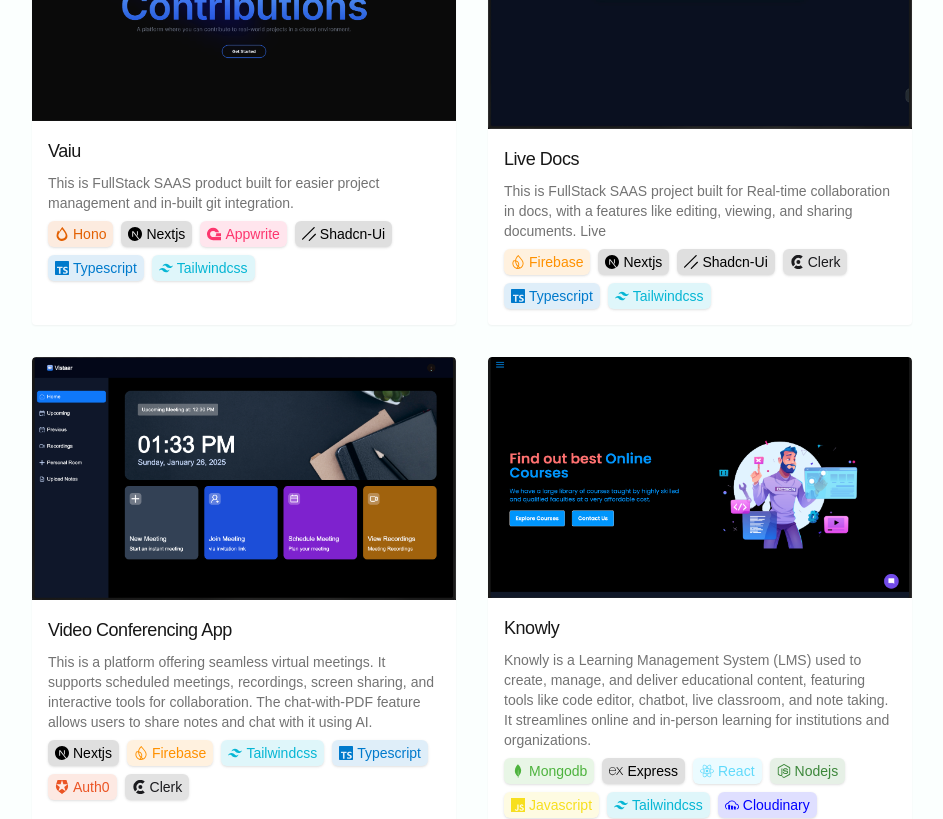
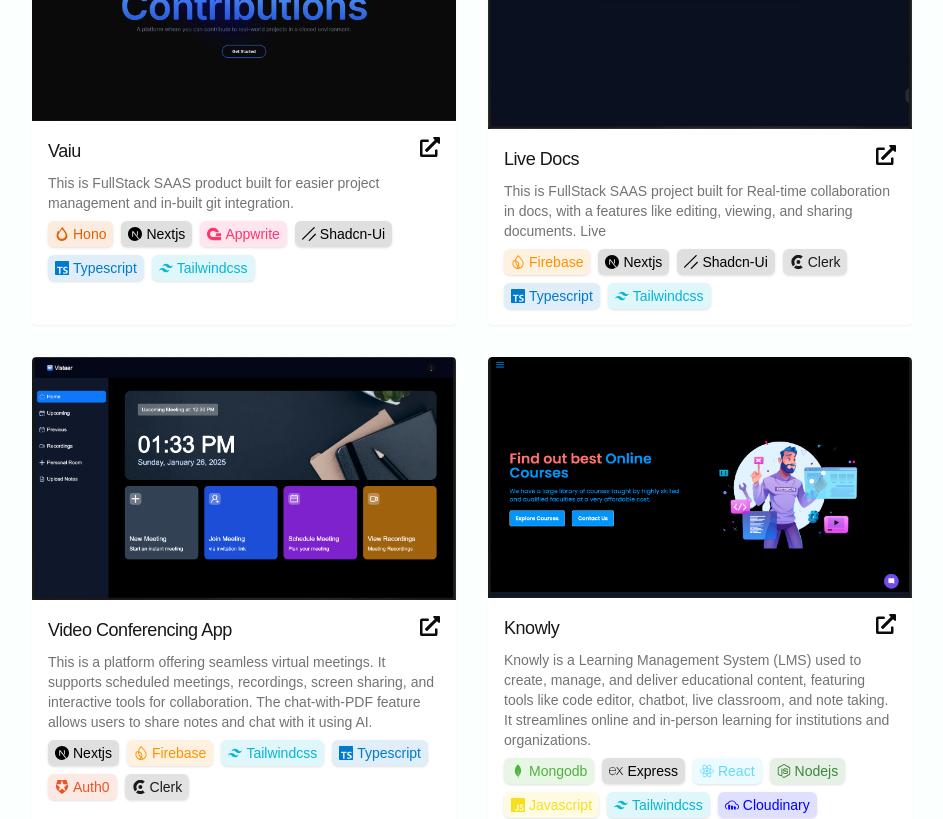
Before and after one commit to KIRAN-BUSARI/Kiran-portfolio, a React (Vite) app: page / in a window 1280 px wide. Shown: the part 1140-1959 px from the top of the page, without its empty margins (168-1111 px from the left). Built offline with nearby package versions, Linux system fonts and the light colour scheme.

Commit message:
Add external link icon to project card header for improved UX

```diff
--- a/src/components/projectCard.tsx
+++ b/src/components/projectCard.tsx
@@ -1,5 +1,6 @@
 import { Link } from 'react-router-dom';
 import Tag from './Tag';
+import { FaExternalLinkAlt } from 'react-icons/fa';
 
 interface ZoomCardProps {
   title: string;
@@ -36,9 +37,14 @@
           />
         </figure>
         <div className="flex flex-col space-y-2 p-4">
-          <h2 className="text-center text-lg font-medium tracking-tight text-primary lg:text-start">
-            {title}
-          </h2>
+          <div className="flex justify-between">
+            <h2 className="text-center text-lg font-medium tracking-tight text-primary lg:text-start">
+              {title}
+            </h2>
+            <p>
+              <FaExternalLinkAlt size={20} />
+            </p>
+          </div>
           <p className="text-center text-sm text-muted-foreground lg:text-start">
             {description}
           </p>
```
